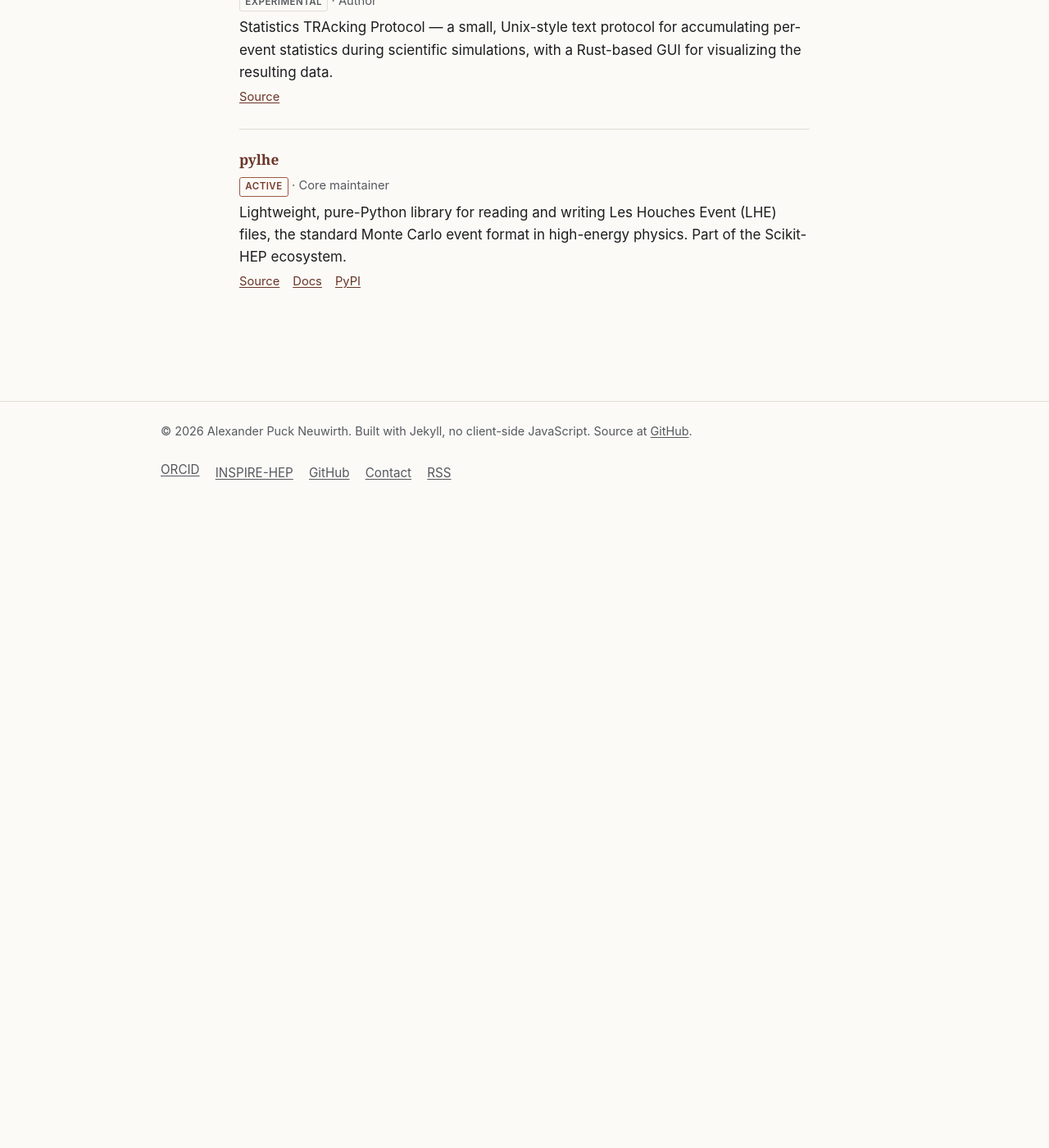
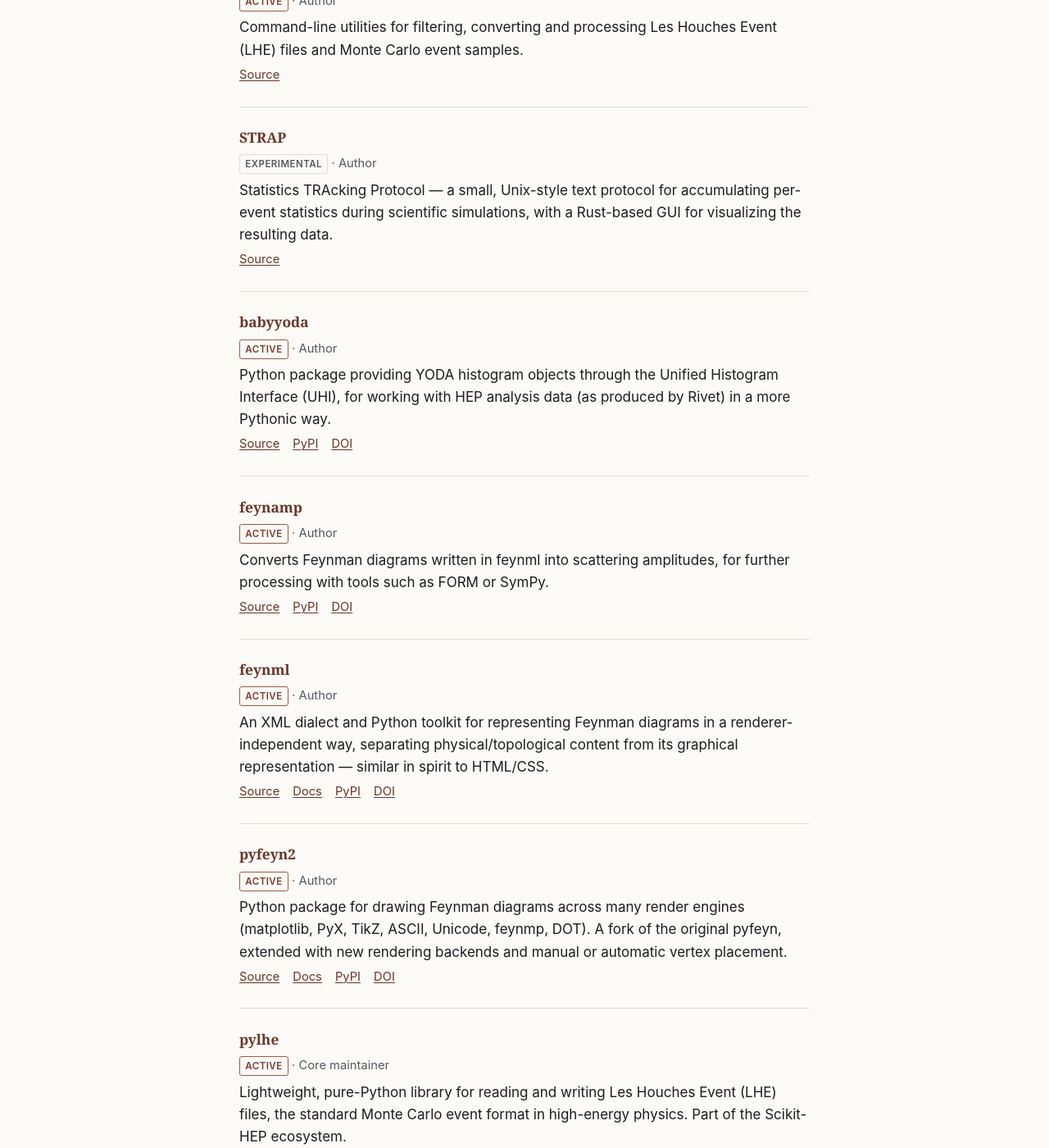
Before and after one commit to APN-Pucky/apn-pucky.github.io, a Jekyll site: the page built from software/index.md, in a window 1280 px wide and 1400 px high, scrolled down 798 px. Shown: the whole window at 82% size. Built offline with Jekyll 4.4.1, drawn with Linux system fonts in a browser that asks for light colours; before the commit the page ends 1428 px from its top, so only the background shows below that; some of the changed text lies outside the part shown.

Commit message:
Add 6 Zenodo-only-citable software projects

```diff
--- /dev/null
+++ b/_software/babyyoda.md
@@ -0,0 +1,17 @@
+---
+title: babyyoda
+description: >-
+  Python package providing YODA histogram objects through the Unified
+  Histogram Interface (UHI), for working with HEP analysis data (as
+  produced by Rivet) in a more Pythonic way.
+status: Active
+role: Author
+language: Python
+license: BSD-3-Clause
+repo: "https://github.com/APN-Pucky/babyyoda"
+pypi: "https://pypi.org/project/babyyoda/"
+doi: "10.5281/zenodo.19353783"
+install: "pip install babyyoda"
+---
+
+Citable via Zenodo; no accompanying paper.
--- /dev/null
+++ b/_software/feynamp.md
@@ -0,0 +1,17 @@
+---
+title: feynamp
+description: >-
+  Converts Feynman diagrams written in feynml into scattering amplitudes,
+  for further processing with tools such as FORM or SymPy.
+status: Active
+role: Author
+language: Python
+license: CC-BY-4.0
+repo: "https://github.com/APN-Pucky/feynamp"
+pypi: "https://pypi.org/project/feynamp/"
+doi: "10.5281/zenodo.11091561"
+install: "pip install feynamp"
+---
+
+Citable via Zenodo; no accompanying paper. Builds on
+[feynml]({{ '/software/feynml/' | relative_url }}) diagrams.
--- /dev/null
+++ b/_software/feynml.md
@@ -0,0 +1,19 @@
+---
+title: feynml
+description: >-
+  An XML dialect and Python toolkit for representing Feynman diagrams in a
+  renderer-independent way, separating physical/topological content from
+  its graphical representation — similar in spirit to HTML/CSS.
+status: Active
+role: Author
+language: Python
+license: GPL-3.0
+repo: "https://github.com/APN-Pucky/feynml"
+docs: "https://pyfeyn2.readthedocs.io/en/stable/feynml/"
+pypi: "https://pypi.org/project/feynml/"
+doi: "10.5281/zenodo.8430844"
+install: "pip install feynml"
+---
+
+Citable via Zenodo; no accompanying paper. Diagrams written in feynml can
+be rendered via [pyfeyn2]({{ '/software/pyfeyn2/' | relative_url }}).
--- /dev/null
+++ b/_software/hepi.md
@@ -0,0 +1,17 @@
+---
+title: HEPi
+description: >-
+  Python interface for gluing together several HEP generator and analysis
+  tools (e.g. from HEPForge) into unified, reproducible workflows.
+status: Active
+role: Author
+language: Python
+license: GPL-3.0
+repo: "https://github.com/APN-Pucky/HEPi"
+docs: "https://hepi.readthedocs.io/en/latest/"
+pypi: "https://pypi.org/project/hepi/"
+doi: "10.5281/zenodo.8430836"
+install: "pip install hepi"
+---
+
+Citable via Zenodo; no accompanying paper.
--- /dev/null
+++ b/_software/pyfeyn2.md
@@ -0,0 +1,22 @@
+---
+title: pyfeyn2
+description: >-
+  Python package for drawing Feynman diagrams across many render engines
+  (matplotlib, PyX, TikZ, ASCII, Unicode, feynmp, DOT). A fork of the
+  original pyfeyn, extended with new rendering backends and manual or
+  automatic vertex placement.
+status: Active
+role: Author
+language: Python
+license: GPL-3.0
+repo: "https://github.com/APN-Pucky/pyfeyn2"
+docs: "https://pyfeyn2.readthedocs.io/en/stable/"
+pypi: "https://pypi.org/project/pyfeyn2/"
+doi: "10.5281/zenodo.8430850"
+install: "pip install pyfeyn2"
+---
+
+Originally forked from [pyfeyn](https://pyfeyn.hepforge.org/). Citable via
+Zenodo; no accompanying paper. See also
+[feynml]({{ '/software/feynml/' | relative_url }}), the diagram markup
+language pyfeyn2 can render.
--- a/software/index.md
+++ b/software/index.md
@@ -42,6 +42,7 @@
       {% if s.repo %}<a href="{{ s.repo }}">Source</a>{% endif %}
       {% if s.docs %}<a href="{{ s.docs }}">Docs</a>{% endif %}
       {% if s.pypi %}<a href="{{ s.pypi }}">PyPI</a>{% endif %}
+      {% if s.doi %}<a href="https://doi.org/{{ s.doi }}">DOI</a>{% endif %}
     </p>
   </li>
 {% endfor %}
```
Also changed, not shown: _software/smpl.md (added, +15 -0 lines).
